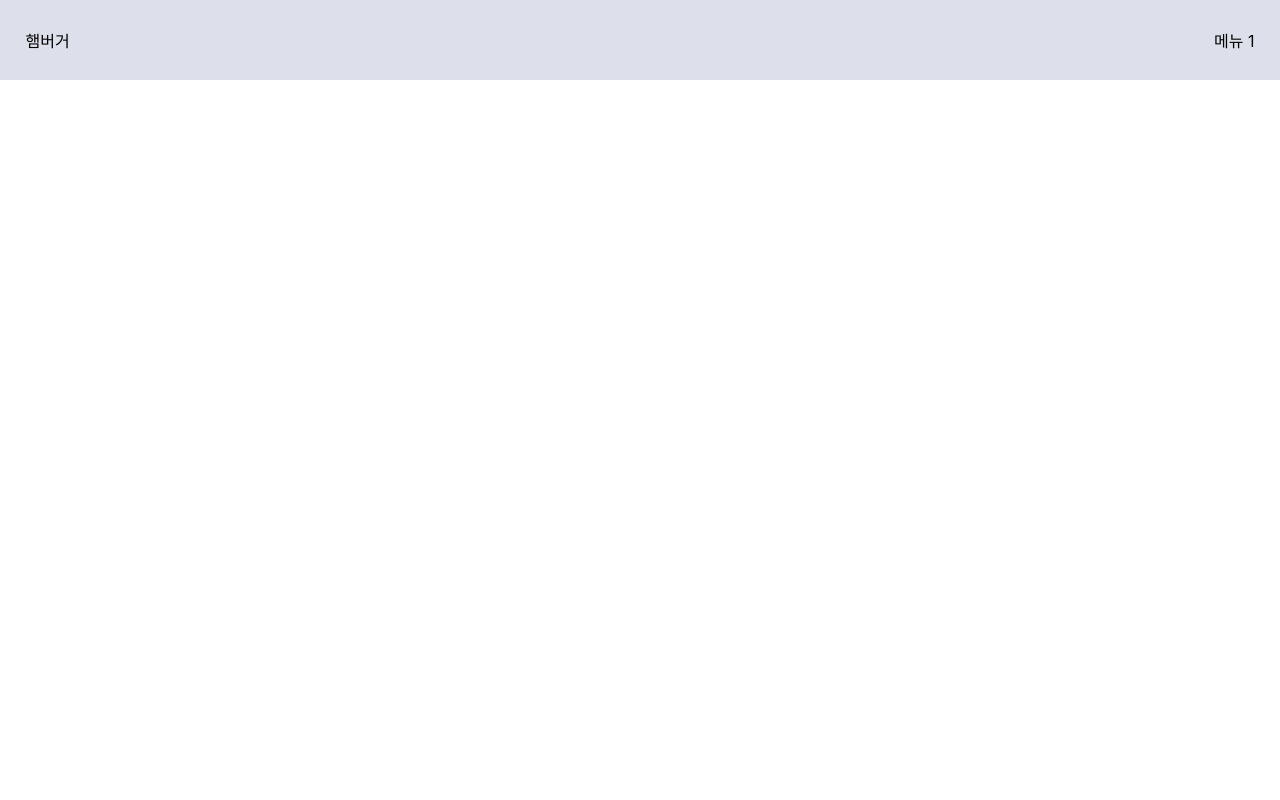
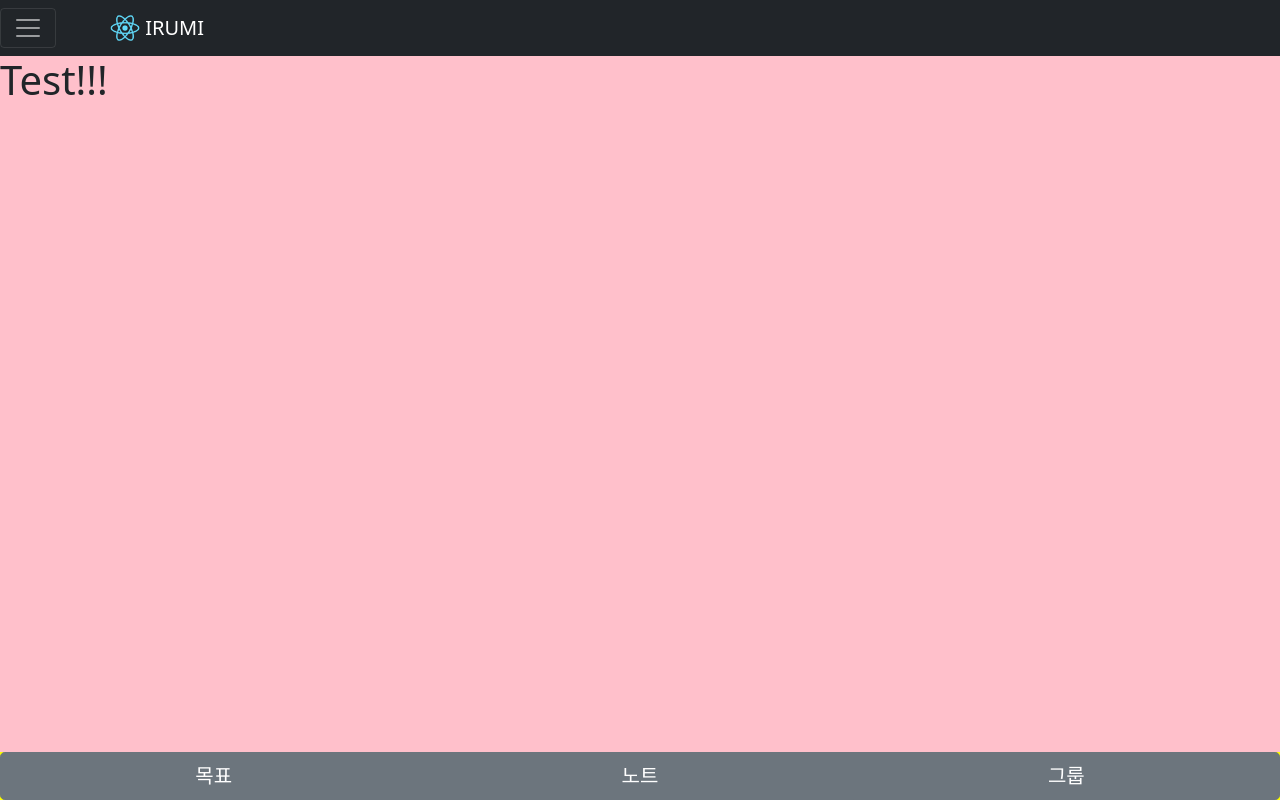
Before and after one commit to Elice-PnP/irumi, a React (Create React App) app in the folder client/: page / in a window 1280 px wide. Built offline with nearby package versions, Linux system fonts and the light colour scheme.

Commit message:
add nav bar

```diff
--- a/client/package.json
+++ b/client/package.json
@@ -9,7 +9,9 @@
     "@testing-library/react": "^11.1.0",
     "@testing-library/user-event": "^12.1.10",
     "axios": "^0.21.4",
+    "bootstrap": "5.1.3",
     "react": "^17.0.2",
+    "react-bootstrap": "^2.0.1",
     "react-dom": "^17.0.2",
     "react-redux": "^7.2.5",
     "react-router-dom": "^5.3.0",
--- /dev/null
+++ b/client/src/Components/CommonPageLayout.jsx
@@ -0,0 +1,34 @@
+import styled from "styled-components";
+import TopBar from "./TopBar/TopBar";
+import MainTabBar from "./MainTabBar/MainTabBar";
+import PropTypes from "prop-types";
+
+const CommonPageLayout = ({ children }) => {
+  return (
+    <Container>
+      <header>
+        <TopBar />
+      </header>
+      <main>{children}</main>
+      <footer>
+        <MainTabBar />
+      </footer>
+    </Container>
+  );
+};
+
+CommonPageLayout.propTypes = {
+  children: PropTypes.element,
+};
+
+const Container = styled.div`
+  background-color: pink;
+  height: 100vh;
+`;
+
+const BarContainer = styled.div`
+  position: fixed;
+  bottom: 0px;
+`;
+
+export default CommonPageLayout;
--- /dev/null
+++ b/client/src/Components/MainTabBar/MainTabBar.jsx
@@ -0,0 +1,30 @@
+import styled from "styled-components";
+import ButtonGroup from "react-bootstrap/ButtonGroup";
+import Button from "react-bootstrap/Button";
+
+export default function MainTabBar() {
+  return (
+    <BarContainer>
+      <StyledButtonGroup size="lg" aria-label="Basic example">
+        <TabButton variant="secondary">목표</TabButton>
+        <TabButton variant="secondary">노트</TabButton>
+        <TabButton variant="secondary">그룹</TabButton>
+      </StyledButtonGroup>
+    </BarContainer>
+  );
+}
+
+const BarContainer = styled.div`
+  position: fixed;
+  bottom: 0px;
+  width: 100%;
+`;
+
+const StyledButtonGroup = styled(ButtonGroup)`
+  width: 100%;
+  background-color: yellow;
+`;
+
+const TabButton = styled(Button)`
+  border-radius: 0px;
+`;
--- a/client/src/Components/TopBar/Navigation.jsx
+++ /dev/null
@@ -1,47 +0,0 @@
-import React, { useState } from "react";
-import { Link, useLocation } from "react-router-dom";
-import styled from "styled-components";
-
-// import TopbarItem from "./TopbarItem";
-
-export default function Navigation() {
-  const navs = [
-    { name: "홈으로", path: "/" },
-    { name: "목표관리", path: "/goals" },
-    { name: "노트", path: "/note" },
-    { name: "편집", path: "/note/edit" },
-    { name: "삭제", path: "/note/delete" },
-  ];
-
-  // get path value of URL
-  const pathName = useLocation().pathname;
-
-  // const handleNavbutton = navs.map((nav, index) => {
-  //   return pathName === "/" ?
-  //   <div><p>{nav = "목표 관리"}</p></div> :
-  //   pathName === "/goals" ?
-  //   <div><p>{nav = "홈으로"}</p></div> :
-  //   pathName === "/note" ?
-  //   <div><p>{nav = "편집"}</p></div> :
-  //   <div><p>{nav = "삭제"}</p></div>
-  // })
-
-  return (
-    <Container>
-      <ul>
-        <li>메뉴 1</li>
-      </ul>
-    </Container>
-  );
-}
-
-const Container = styled.nav`
-  ul {
-    display: flex;
-    list-style: none;
-
-    li + li {
-      margin-left: 30px;
-    }
-  }
-`;
--- a/client/src/Components/TopBar/TopBar.jsx
+++ b/client/src/Components/TopBar/TopBar.jsx
@@ -1,40 +1,42 @@
 import React, { useState } from "react";
 import styled from "styled-components";
-
-import Navigation from "./Navigation";
+import Navbar from "react-bootstrap/Navbar";
+import Container from "react-bootstrap/Container";
+import Offcanvas from "react-bootstrap/Offcanvas";
+import Nav from "react-bootstrap/Nav";
 
 export default function TopBar() {
-  const [user, setUser] = useState(1);
-  let testvar;
-
   return (
-    <Container>
-      <Contents>
-        <div>
-          햄버거
-          {/* <img className="hamburger" alt="hamburger" src="hamburger.png" /> */}
-        </div>
-        {user ? <Navigation /> : <></>}
-      </Contents>
-    </Container>
+    <Navbar bg="dark" variant="dark" expand={false}>
+      <Navbar.Toggle aria-controls="offcanvasNavbar" />
+      <Container>
+        <Navbar.Brand href="#home">
+          <img
+            alt=""
+            src="/logo192.png"
+            width="30"
+            height="30"
+            className="d-inline-block align-top"
+          />{" "}
+          IRUMI
+        </Navbar.Brand>
+      </Container>
+      <Navbar.Offcanvas
+        id="offcanvasNavbar"
+        aria-labelledby="offcanvasNavbarLabel"
+        placement="start"
+      >
+        <Offcanvas.Header closeButton>
+          <Offcanvas.Title id="offcanvasNavbarLabel">사이드바</Offcanvas.Title>
+        </Offcanvas.Header>
+        <Offcanvas.Body>
+          <Nav className="justify-content-end flex-grow-1 pe-3">
+            <Nav.Link href="#action1">설정</Nav.Link>
+            <Nav.Link href="#action2">로그아웃</Nav.Link>
+            <Nav.Link href="#action2">About Irumi</Nav.Link>
+          </Nav>
+        </Offcanvas.Body>
+      </Navbar.Offcanvas>
+    </Navbar>
   );
 }
-
-const Container = styled.div`
-  position: fixed;
-  left: 0;
-  top: 0;
-  width: 100%;
-  height: 80px;
-  background-color: #dde0ea;
-`;
-
-const Contents = styled.div`
-  display: flex;
-  width: 96%;
-  max-width: 3000px;
-  height: 100%;
-  margin: 0 auto;
-  align-items: center;
-  justify-content: space-between;
-`;
--- a/client/src/Routes/Routes.jsx
+++ b/client/src/Routes/Routes.jsx
@@ -1,13 +1,17 @@
 import { BrowserRouter, Redirect, Route, Switch, Link } from "react-router-dom";
 
 import TopBar from "../Components/TopBar/TopBar";
+import LoginView from "../Views/LoginView/LoginView";
+import TestPage from "../Views/TestPage";
 
 export default function Routes() {
   return (
-    <div>
-      <BrowserRouter>
-        <TopBar />
-      </BrowserRouter>
-    </div>
+    <BrowserRouter>
+      <Switch>
+        <Route path="/">
+          <TestPage />
+        </Route>
+      </Switch>
+    </BrowserRouter>
   );
 }
--- /dev/null
+++ b/client/src/Views/TestPage.jsx
@@ -0,0 +1,9 @@
+import CommonPageLayout from "../Components/CommonPageLayout";
+
+export default function TestPage() {
+  return (
+    <CommonPageLayout>
+      <h1>Test!!!</h1>
+    </CommonPageLayout>
+  );
+}
--- a/client/src/index.js
+++ b/client/src/index.js
@@ -5,6 +5,8 @@ import App from "./App";
 import store from "./Redux/store";
 import { Provider } from "react-redux";
 import reportWebVitals from "./reportWebVitals";
+
+import "bootstrap/dist/css/bootstrap.min.css";
 
 ReactDOM.render(
   <React.StrictMode>
```
Also changed, not shown: client/src/Components/BottomTapBar/BottomTapBarSample.jsx (deleted), client/src/Components/SampleComponents.jsx (deleted), client/src/Components/SideBar/SideBarSample.jsx (deleted), client/src/Components/TopBar/TopBarSample.jsx (deleted), 2 other files (tests, documents, lock files or other folders).
